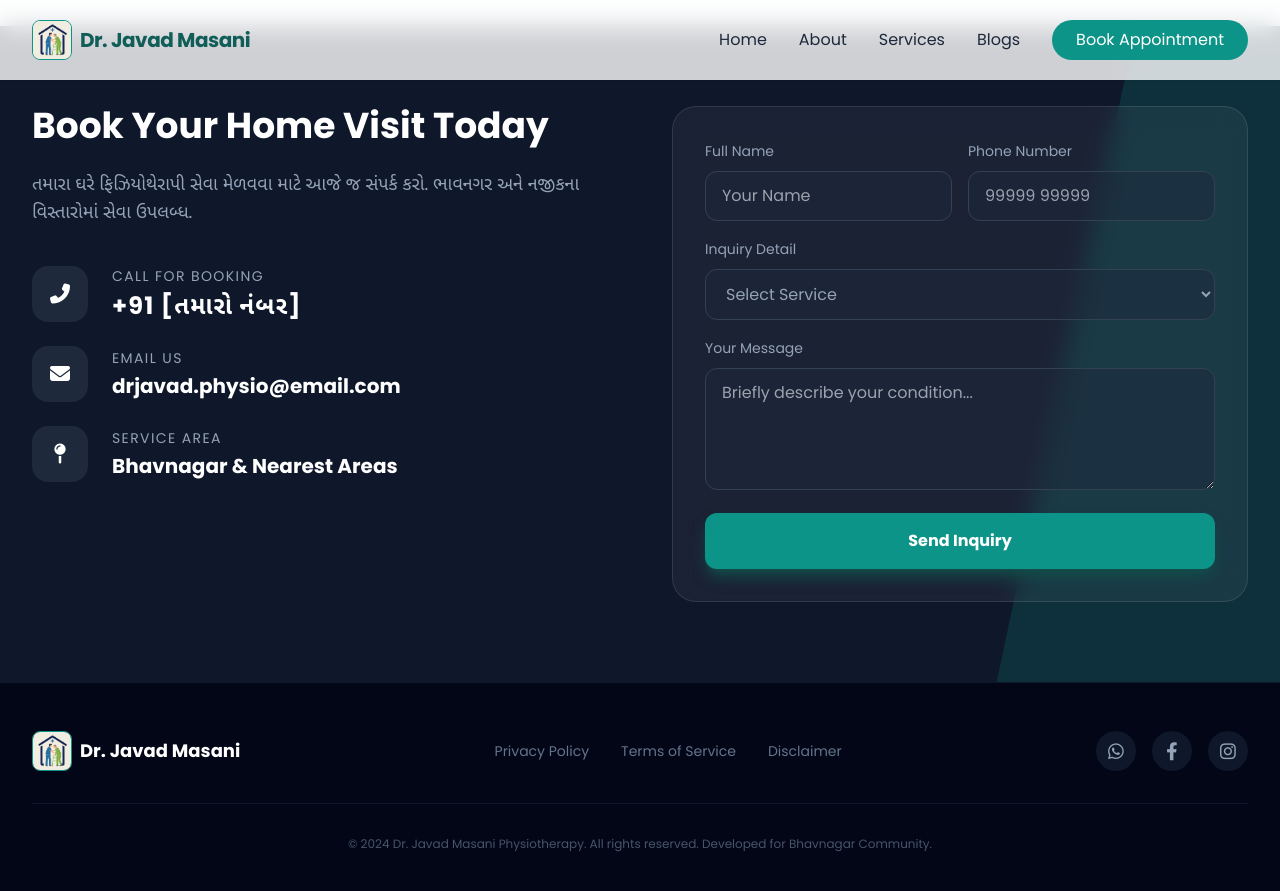
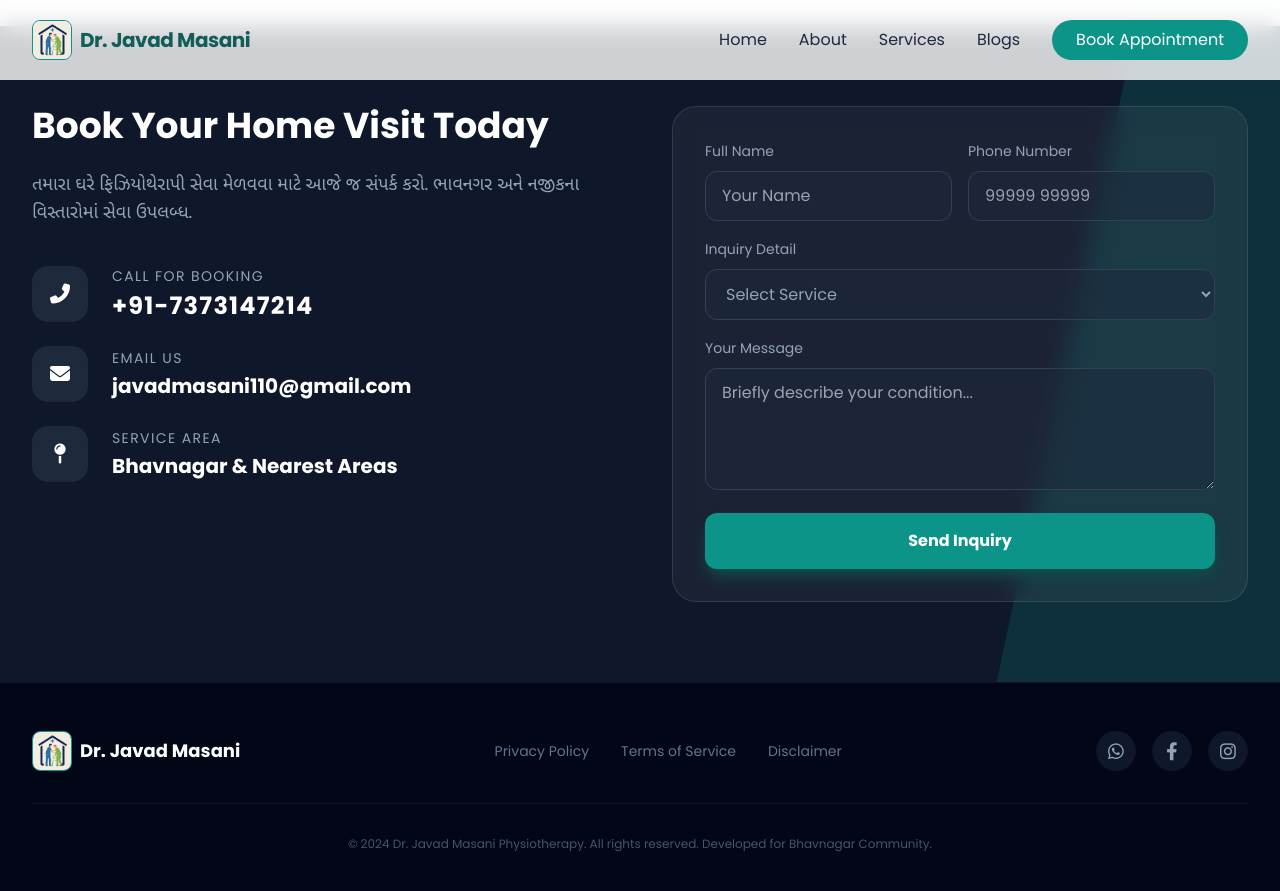
Before and after one commit to JavadMasani/Araogya, a Jekyll site: the page built from index.html, in a window 1280 px wide and 900 px high, scrolled down 5022 px. Shown: the top 891 px of the window. Built offline with Jekyll 4.4.1, drawn with Linux system fonts in a browser that asks for light colours; nearby versions of some CDN libraries.

Commit message:
Update index.html

```diff
--- a/index.html
+++ b/index.html
@@ -621,7 +621,7 @@
                             </div>
                             <div>
                                 <p class="text-slate-400 text-sm uppercase tracking-widest mb-1">Call for Booking</p>
-                                <p class="text-2xl font-bold tracking-wider hover:text-teal-400 transition cursor-pointer">+91 [તમારો નંબર]</p>
+                                <p class="text-2xl font-bold tracking-wider hover:text-teal-400 transition cursor-pointer">+91-7373147214</p>
                             </div>
                         </div>
 
@@ -631,7 +631,7 @@
                             </div>
                             <div>
                                 <p class="text-slate-400 text-sm uppercase tracking-widest mb-1">Email Us</p>
-                                <p class="text-xl font-bold hover:text-teal-400 transition cursor-pointer">drjavad.physio@email.com</p>
+                                <p class="text-xl font-bold hover:text-teal-400 transition cursor-pointer">javadmasani110@gmail.com</p>
                             </div>
                         </div>
 
```
